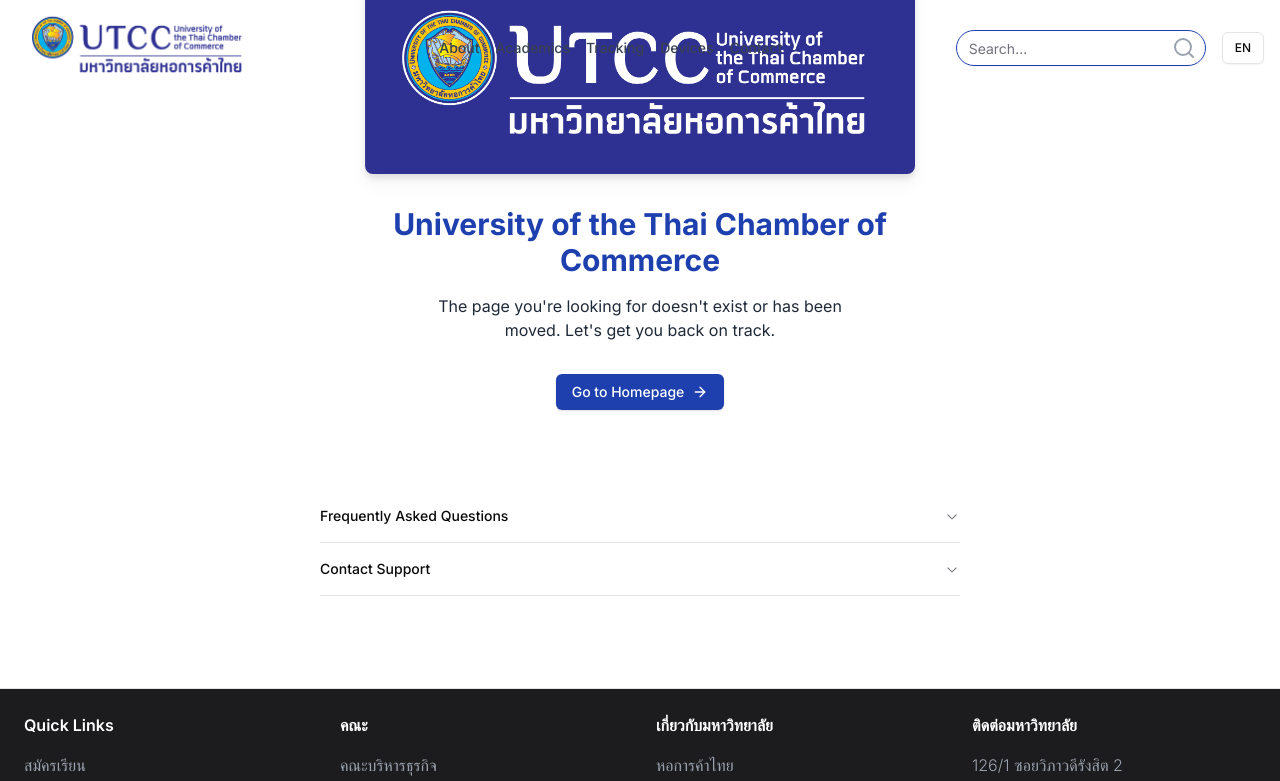
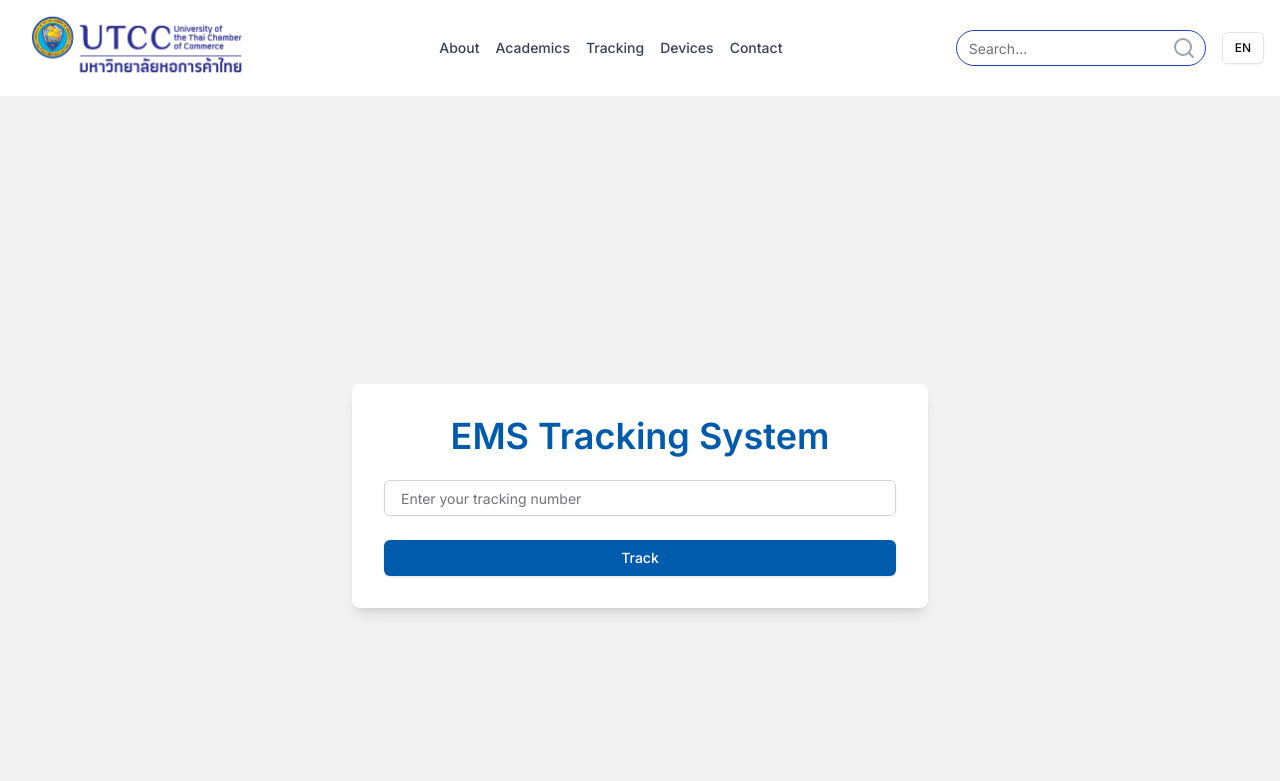
Before and after one commit to kiriyadee/utcc-ipad-v3, a Next.js app: page /tracking in a window 1280 px wide. Before the commit this address had no page. Shown: the top 781 px of the page. Built offline with nearby package versions, Linux system fonts and the light colour scheme.

Commit message:
Refactor tailwind.config.ts to extend colors and add UTCC theme

```diff
--- /dev/null
+++ b/app/tracking/page.tsx
@@ -0,0 +1,5 @@
+import TrackingNumber from "@/components/tracking";
+
+export default function TrackingPage() {
+  return <TrackingNumber />;
+}
--- /dev/null
+++ b/components/tracking.tsx
@@ -0,0 +1,69 @@
+"use client";
+
+import { Button } from "@/components/ui/button";
+import { Input } from "@/components/ui/input";
+import { useState } from "react";
+
+type TrackingResult = {
+  status: string;
+  location: string;
+  eta: string;
+};
+
+export default function TrackingNumber() {
+  const [trackingNumber, setTrackingNumber] = useState("");
+  const [result, setResult] = useState<TrackingResult | null>(null);
+
+  const handleTracking = (e: { preventDefault: () => void }) => {
+    e.preventDefault();
+    // Simulate tracking result
+    setResult({
+      status: "In Transit",
+      location: "New York",
+      eta: "2024-10-05",
+    });
+  };
+
+  return (
+    <div className="flex flex-col items-center justify-center min-h-screen bg-utccGray">
+      <div className="bg-white p-8 rounded-lg shadow-lg w-full max-w-xl">
+        <h1 className="text-4xl font-semibold text-utccBlue mb-6 text-center">
+          EMS Tracking System
+        </h1>
+        <form onSubmit={handleTracking} className="flex flex-col gap-6">
+          <Input
+            value={trackingNumber}
+            onChange={(e) => setTrackingNumber(e.target.value)}
+            placeholder="Enter your tracking number"
+            className="px-4 py-3 border border-gray-300 rounded-md focus:outline-none focus:border-utccBlue"
+          />
+          <Button
+            type="submit"
+            className="bg-utccBlue hover:bg-utccDarkBlue text-white py-3 rounded-md"
+          >
+            Track
+          </Button>
+        </form>
+
+        {result && (
+          <div className="mt-8 border-t pt-4">
+            <h2 className="text-2xl font-semibold text-utccDarkBlue mb-4">
+              Tracking Information
+            </h2>
+            <ul className="space-y-2">
+              <li className="text-lg">
+                <strong>Status:</strong> {result.status}
+              </li>
+              <li className="text-lg">
+                <strong>Location:</strong> {result.location}
+              </li>
+              <li className="text-lg">
+                <strong>Estimated Delivery:</strong> {result.eta}
+              </li>
+            </ul>
+          </div>
+        )}
+      </div>
+    </div>
+  );
+}
--- a/tailwind.config.ts
+++ b/tailwind.config.ts
@@ -10,75 +10,78 @@
   theme: {
     extend: {
       colors: {
-  			background: 'hsl(var(--background))',
-  			foreground: 'hsl(var(--foreground))',
+        utccBlue: "#005BAC",
+        utccDarkBlue: "#003E72",
+        utccGray: "#f3f3f3",
+        background: "hsl(var(--background))",
+        foreground: "hsl(var(--foreground))",
         card: {
-  				DEFAULT: 'hsl(var(--card))',
-  				foreground: 'hsl(var(--card-foreground))'
+          DEFAULT: "hsl(var(--card))",
+          foreground: "hsl(var(--card-foreground))",
         },
         popover: {
-  				DEFAULT: 'hsl(var(--popover))',
-  				foreground: 'hsl(var(--popover-foreground))'
+          DEFAULT: "hsl(var(--popover))",
+          foreground: "hsl(var(--popover-foreground))",
         },
         primary: {
-  				DEFAULT: 'hsl(var(--primary))',
-  				foreground: 'hsl(var(--primary-foreground))'
+          DEFAULT: "hsl(var(--primary))",
+          foreground: "hsl(var(--primary-foreground))",
         },
         secondary: {
-  				DEFAULT: 'hsl(var(--secondary))',
-  				foreground: 'hsl(var(--secondary-foreground))'
+          DEFAULT: "hsl(var(--secondary))",
+          foreground: "hsl(var(--secondary-foreground))",
         },
         muted: {
-  				DEFAULT: 'hsl(var(--muted))',
-  				foreground: 'hsl(var(--muted-foreground))'
+          DEFAULT: "hsl(var(--muted))",
+          foreground: "hsl(var(--muted-foreground))",
         },
         accent: {
-  				DEFAULT: 'hsl(var(--accent))',
-  				foreground: 'hsl(var(--accent-foreground))'
+          DEFAULT: "hsl(var(--accent))",
+          foreground: "hsl(var(--accent-foreground))",
         },
         destructive: {
-  				DEFAULT: 'hsl(var(--destructive))',
-  				foreground: 'hsl(var(--destructive-foreground))'
+          DEFAULT: "hsl(var(--destructive))",
+          foreground: "hsl(var(--destructive-foreground))",
         },
-  			border: 'hsl(var(--border))',
-  			input: 'hsl(var(--input))',
-  			ring: 'hsl(var(--ring))',
+        border: "hsl(var(--border))",
+        input: "hsl(var(--input))",
+        ring: "hsl(var(--ring))",
         chart: {
-  				'1': 'hsl(var(--chart-1))',
-  				'2': 'hsl(var(--chart-2))',
-  				'3': 'hsl(var(--chart-3))',
-  				'4': 'hsl(var(--chart-4))',
-  				'5': 'hsl(var(--chart-5))'
-  			}
+          "1": "hsl(var(--chart-1))",
+          "2": "hsl(var(--chart-2))",
+          "3": "hsl(var(--chart-3))",
+          "4": "hsl(var(--chart-4))",
+          "5": "hsl(var(--chart-5))",
+        },
       },
       borderRadius: {
-  			lg: 'var(--radius)',
-  			md: 'calc(var(--radius) - 2px)',
-  			sm: 'calc(var(--radius) - 4px)'
+        lg: "var(--radius)",
+        md: "calc(var(--radius) - 2px)",
+        sm: "calc(var(--radius) - 4px)",
       },
       keyframes: {
-  			'accordion-down': {
+        "accordion-down": {
           from: {
-  					height: '0'
+            height: "0",
           },
           to: {
-  					height: 'var(--radix-accordion-content-height)'
-  				}
+            height: "var(--radix-accordion-content-height)",
           },
-  			'accordion-up': {
+        },
+        "accordion-up": {
           from: {
-  					height: 'var(--radix-accordion-content-height)'
+            height: "var(--radix-accordion-content-height)",
           },
           to: {
-  					height: '0'
-  				}
-  			}
+            height: "0",
+          },
+        },
       },
       animation: {
-  			'accordion-down': 'accordion-down 0.2s ease-out',
-  			'accordion-up': 'accordion-up 0.2s ease-out'
-  		}
-  	}
+        "accordion-down": "accordion-down 0.2s ease-out",
+        "accordion-up": "accordion-up 0.2s ease-out",
+      },
+    },
   },
   plugins: [require("tailwindcss-animate")],
 };
```
Lines whose indentation alone changed are shown as unchanged.
